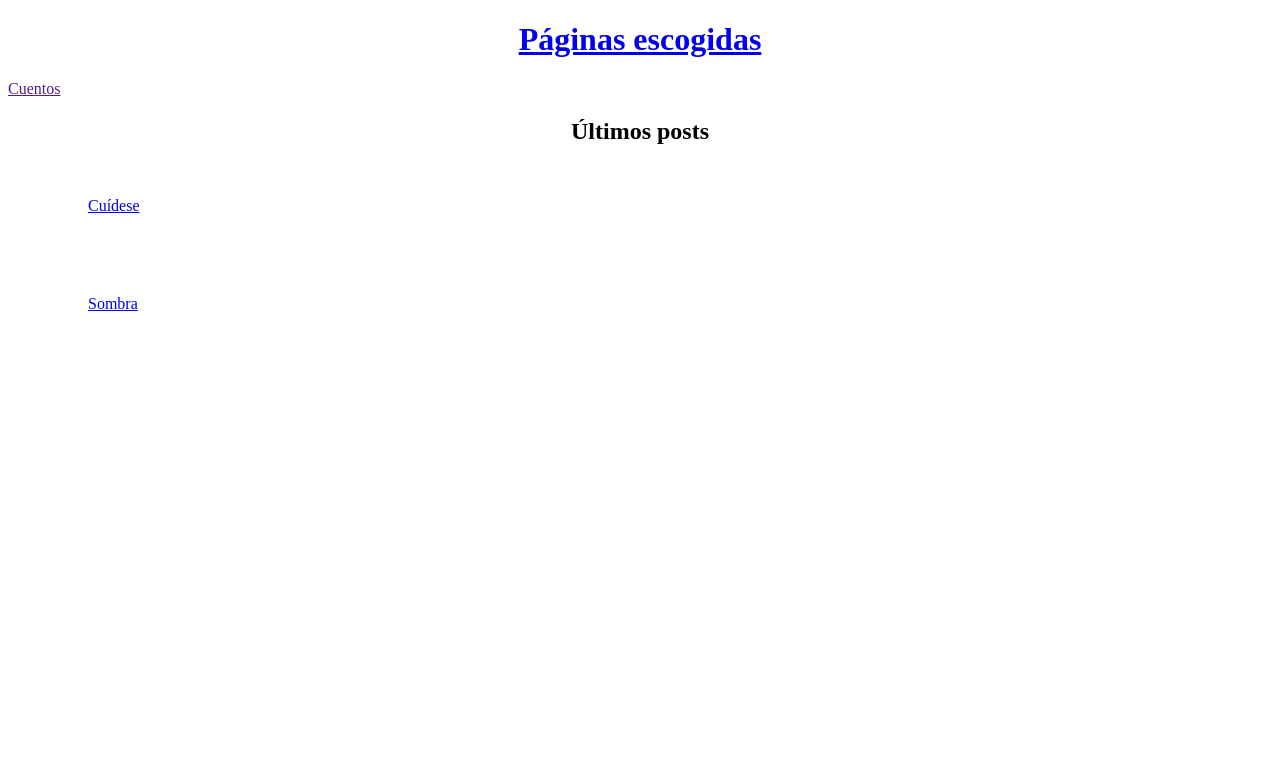
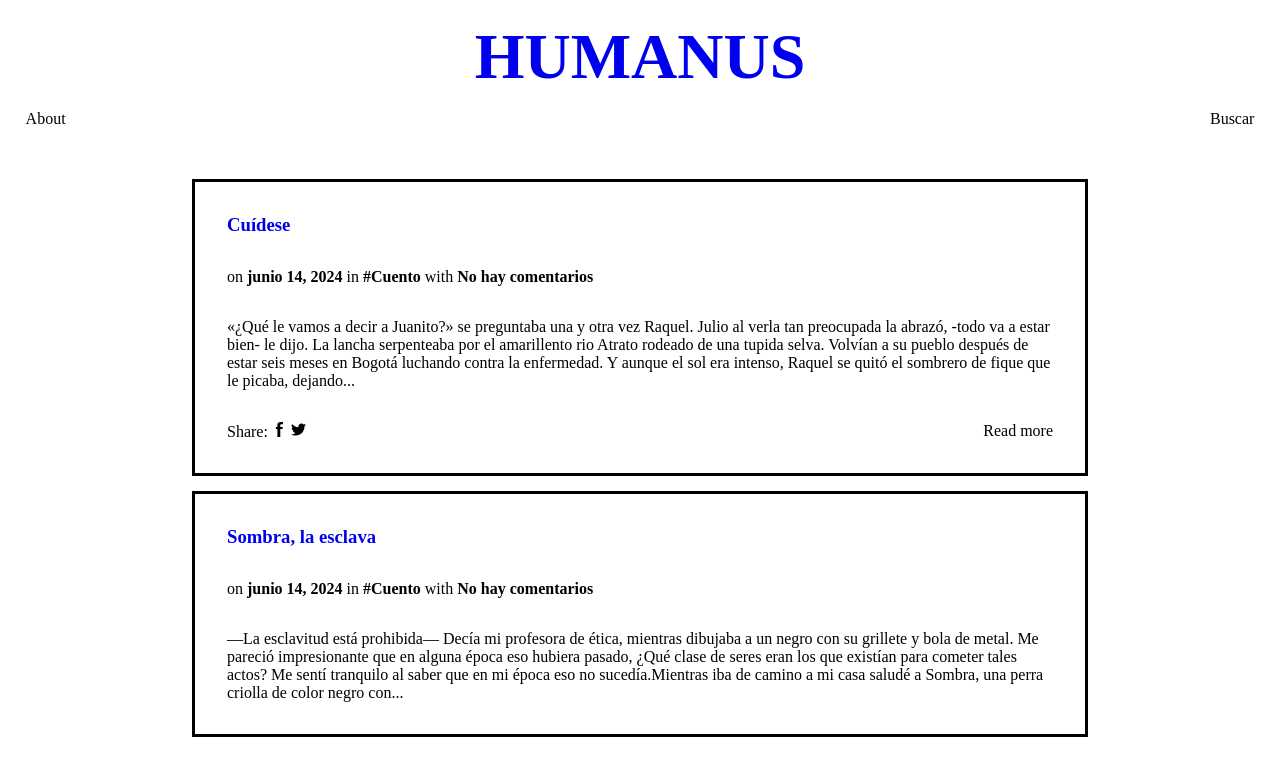
Before and after one commit to CamiloDuarte/MiPrimeraPaginaWeb, a plain HTML site: page index.html in a window 1280 px wide. Drawn offline with Linux system fonts and the light colour scheme; a web font is replaced by a local one.

Commit message:
remodelando todo

```diff
--- a/css/style.css
+++ b/css/style.css
@@ -1,12 +1,65 @@
+/* Global */
+@import url('https://fonts.googleapis.com/css2?family=Grenze+Gotisch:wght@100..900&display=swap');
+*{
+  margin: 0;
+
+}
+/* header */
 .title {
   text-align: center;
   color: red;
+  font-family: "Grenze Gotisch", serif;
+  font-weight: 700;
+  font-style: normal;
+  font-size: 4rem;
 }
 
+header {
+  padding: 20px 0px;
+}
+
+a {
+  text-decoration: none;
+}
+
+a:visited {
+  color:black;
+}
+
+.menu {
+  display: flex;
+  justify-content: space-between;
+}
+
+.elementos-menu {
+  padding: 1em 2vw;
+}
+/* post */
 h1, h2{
   text-align: center
 }
 
-p {
-  padding: 2rem 5rem;
+.titulo-blog{
+  padding: 2rem 0;
 }
+.post {
+  margin: 15px 15vw;
+  border: 3px solid black;
+  padding: 0 2rem;
+  padding-bottom: 2rem;
+}
+
+.comentarios {
+  padding-bottom: 2rem;
+}
+
+svg {
+  height: 15px;
+  width: 15px;
+}
+
+.pie-post {
+  padding-top: 2rem;
+  display: flex;
+  justify-content: space-between;
+}
--- a/index.html
+++ b/index.html
@@ -3,16 +3,38 @@
   <head>
     <meta charset="UTF-8">
     <meta name="viewport" content="width=device-width, initial-scale=1">
-    <title>Páginas escogidas</title>
+    <title>Mi primera página web</title>
     <link href="css/style.css" rel="stylesheet">
   </head>
   <body>
     <header>
-     <h1 class="title"><a href="index.html">Páginas escogidas</a></h1>
-      <div><a href="">Cuentos</a></div>
+     <h1 class="title"><a href="index.html">HUMANUS</a></h1>
+      <div class="menu">
+        <a href="" class="elementos-menu">About</a>
+        <a href="" class="elementos-menu">Buscar</a>
+      </div>
     </header>
-    <h2>Últimos posts</h2>
-    <p><a href="post/cuidese.html">Cuídese</a></p>
-    <p><a href="post/sombra.html">Sombra</a></p>
-  </body>
+    <div class="post">
+      <h3 class="titulo-blog"><a href="post/cuidese.html">Cuídese</a></h3>
+      <p class="comentarios"> on <b>junio 14, 2024</b> in <b>#Cuento</b> with <b>No hay comentarios</b></p>
+      <p>
+        «¿Qué le vamos a decir a Juanito?» se preguntaba una y otra vez Raquel. Julio al verla tan preocupada la abrazó, -todo va a estar bien- le dijo. La lancha serpenteaba por el amarillento rio Atrato rodeado de una tupida selva. Volvían a su pueblo después de estar seis meses en Bogotá luchando contra la enfermedad. Y aunque el sol era intenso, Raquel se quitó el sombrero de fique que le picaba, dejando...
+      </p>
+      <div class="pie-post">
+        <div class="share">Share:
+          <svg fill="#000000" version="1.1" xmlns="http://www.w3.org/2000/svg" xmlns:xlink="http://www.w3.org/1999/xlink" viewBox="0 0 512 512" xml:space="preserve"><g id="SVGRepo_bgCarrier" stroke-width="0"></g><g id="SVGRepo_tracerCarrier" stroke-linecap="round" stroke-linejoin="round"></g><g id="SVGRepo_iconCarrier"> <g id="7935ec95c421cee6d86eb22ecd11b7e3"> <path style="display: inline;" d="M283.122,122.174c0,5.24,0,22.319,0,46.583h83.424l-9.045,74.367h-74.379 c0,114.688,0,268.375,0,268.375h-98.726c0,0,0-151.653,0-268.375h-51.443v-74.367h51.443c0-29.492,0-50.463,0-56.302 c0-27.82-2.096-41.02,9.725-62.578C205.948,28.32,239.308-0.174,297.007,0.512c57.713,0.711,82.04,6.263,82.04,6.263 l-12.501,79.257c0,0-36.853-9.731-54.942-6.263C293.539,83.238,283.122,94.366,283.122,122.174z"> </path> </g> </g></svg>
+        <svg fill="#000000" version="1.1" xmlns="http://www.w3.org/2000/svg" xmlns:xlink="http://www.w3.org/1999/xlink" viewBox="0 0 512 512" xml:space="preserve"><g id="SVGRepo_bgCarrier" stroke-width="0"></g><g id="SVGRepo_tracerCarrier" stroke-linecap="round" stroke-linejoin="round"></g><g id="SVGRepo_iconCarrier"> <g id="7935ec95c421cee6d86eb22ecd12f847"> <path style="display: inline;" d="M459.186,151.787c0.203,4.501,0.305,9.023,0.305,13.565 c0,138.542-105.461,298.285-298.274,298.285c-59.209,0-114.322-17.357-160.716-47.104c8.212,0.973,16.546,1.47,25.012,1.47 c49.121,0,94.318-16.759,130.209-44.884c-45.887-0.841-84.596-31.154-97.938-72.804c6.408,1.227,12.968,1.886,19.73,1.886 c9.55,0,18.816-1.287,27.617-3.68c-47.955-9.633-84.1-52.001-84.1-102.795c0-0.446,0-0.882,0.011-1.318 c14.133,7.847,30.294,12.562,47.488,13.109c-28.134-18.796-46.637-50.885-46.637-87.262c0-19.212,5.16-37.218,14.193-52.7 c51.707,63.426,128.941,105.156,216.072,109.536c-1.784-7.675-2.718-15.674-2.718-23.896c0-57.891,46.941-104.832,104.832-104.832 c30.173,0,57.404,12.734,76.525,33.102c23.887-4.694,46.313-13.423,66.569-25.438c-7.827,24.485-24.434,45.025-46.089,58.002 c21.209-2.535,41.426-8.171,60.222-16.505C497.448,118.542,479.666,137.004,459.186,151.787z"> </path> </g> </g></svg>
+        </div>
+        <div class="Read-more">Read more</div>
+      </div>
+    </div>
+    <div class="post">
+      <h3 class="titulo-blog"><a href="post/sombra.html">Sombra, la esclava</a></h3>
+      <p class="comentarios"> on <b>junio 14, 2024</b> in <b>#Cuento</b> with <b>No hay comentarios</b></p>
+      <p>
+        —La esclavitud está prohibida— Decía mi profesora de ética, mientras dibujaba a un negro con su grillete y bola de metal. Me pareció impresionante que en alguna época eso hubiera pasado, ¿Qué clase de seres eran los que existían para cometer tales actos? Me sentí tranquilo al saber que en mi época eso no sucedía.Mientras iba de camino a mi casa saludé a Sombra, una perra criolla de color negro con...
+      </p>
+    </div>
+
+     </body>
 </html>
```
Also changed, not shown: post/sombra.html (+1 -1 lines).
